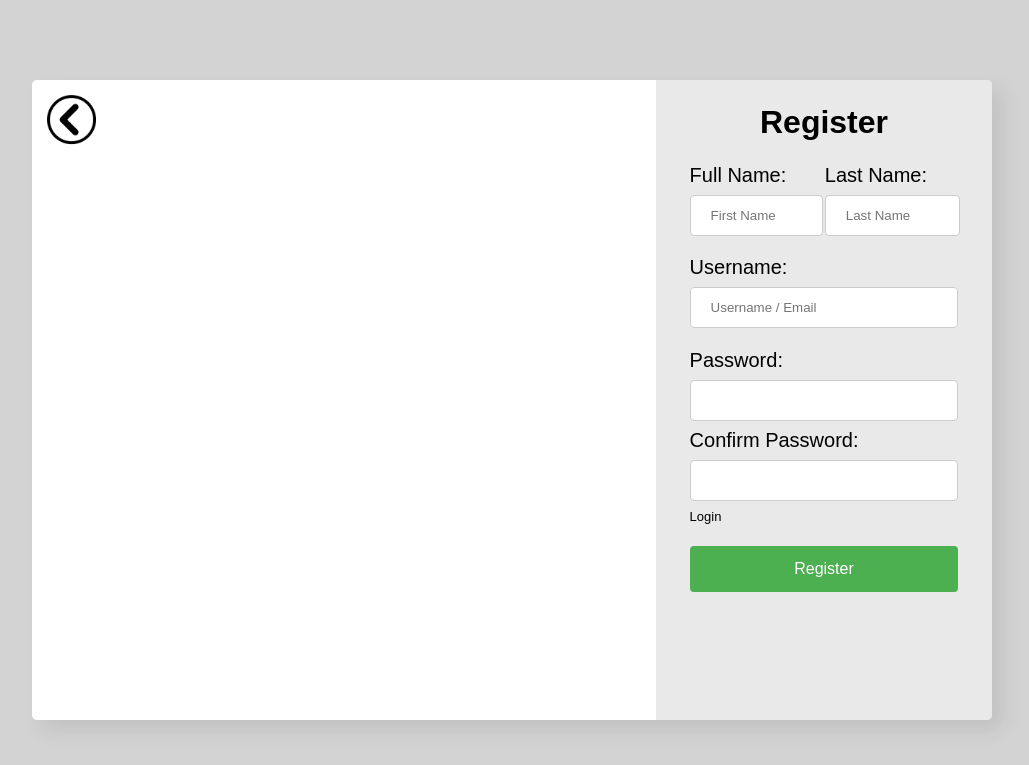
After one commit to ProlexicGT/Apu-Store, a PHP site: page /register.html in a window 1280 px wide. The commit adds this page. Shown: the top 765 px of the page, without its empty margins (128-1157 px from the left). Run offline with PHP 8.4, Linux system fonts and the light colour scheme.

Commit message:
Added register and back button

```diff
--- /dev/null
+++ b/register.html
@@ -0,0 +1,54 @@
+<!DOCTYPE html>
+<html lang="en">
+<head>
+    <meta charset="UTF-8">
+    <meta name="viewport" content="width=device-width, initial-scale=1.0">
+    <title>Register Page</title>
+    <link rel="stylesheet" href="style.css">
+</head>
+<body style="background-color: lightgray;">
+    <div class="floating">
+        <div class="float-left">
+        <div id="abs-left">
+            <a href="index.html"><img src="/img/back_logo.png" alt="" id="back-logo"></a>
+        </div>
+        </div>
+        <div class="float-right" id="container">
+            <h1 id="register-title">Register</h1>
+            <form method="post" action="#">
+                <div class="fname" id="container">
+                    <div class="firstname">
+                        <label for="fname">Full Name: </label>
+                        <input type="text" id="fname" placeholder="First Name" name="name">
+                    </div>
+                    <div class="lastname">
+                        <label for="lname">Last Name: </label>
+                        <input type="text" id="lname" placeholder="Last Name" name="name">
+                    </div>
+                </div>
+                <div>
+                    <label for="username">Username: </label>
+                    <br>
+                    <input type="text" id="username" placeholder="Username / Email" name="name">
+                </div>
+                <div class="pass" id="container">
+                    <label for="pass">Password: </label>
+                    <br>
+                    <input type="password" id="pass" name="password" >
+                    <div>
+                    <label for="cpass">Confirm Password: </label>
+                    <br>
+                    <input type="password" id="dpass" name="password" >
+                    <div>
+                    <a href="login.html" id="abs-left">Login</a>
+                    </div>
+                </div>
+                <br>
+                <div>
+                    <input class="submit" type="submit" value="Register">
+                </div>
+            </form>
+        </div>
+    </div>
+</body>
+</html>
--- a/style.css
+++ b/style.css
@@ -22,6 +22,12 @@ hr {
 	top: 50%;
 	-ms-transform: translateY(-50%);
 	transform: translateY(-50%);
+}
+
+#back-logo {
+	width: 18%;
+	margin-top: 2%;
+	margin-left: 2%;
 }
 
 #abs-left {
@@ -240,6 +246,11 @@ footer ul li a {
 	margin-bottom: 10%;
 }
 
+#register-title {
+	margin-top: 7%;
+	margin-bottom: 7%;
+}
+
 .float-right form {
 	width: 80%;
 	margin-left: auto;
@@ -282,7 +293,6 @@ input[type=text], input[type=password], select {
 	background-color: #4CAF50;
 	color: white;
 	padding: 14px 20px;
-	margin: 8px 0;
 	border: none;
 	border-radius: 4px;
 	cursor: pointer;
@@ -292,5 +302,41 @@ input[type=text], input[type=password], select {
 
 .submit:hover {
 	background-color: #56bd58;
-	transform: scale(1.05);
 }
+
+.login-page-register-button {
+	width: 100%;
+	background-color: black;
+	color: white;
+	padding: 14px 132px;
+	border: none;
+	font-size: medium;
+	border-radius: 4px;
+	cursor: pointer;
+	transition: transform .4s;
+	text-decoration: none;
+	cursor: pointer;
+}
+
+.login-page-register-button:hover {
+	background-color: rgb(71, 71, 71);
+}
+
+.fname {
+	width: 100%;
+	display: flex;
+	position: relative;
+}
+
+.fname input {
+	width: 95%;
+	margin-bottom: -5%;
+}
+
+.firstname {
+	margin-right: -5px;
+}
+
+.lastname {
+	margin-right: -9px;
+}
```
Also changed, not shown: login.html (+10 -6 lines), img/back_logo.png (added).
